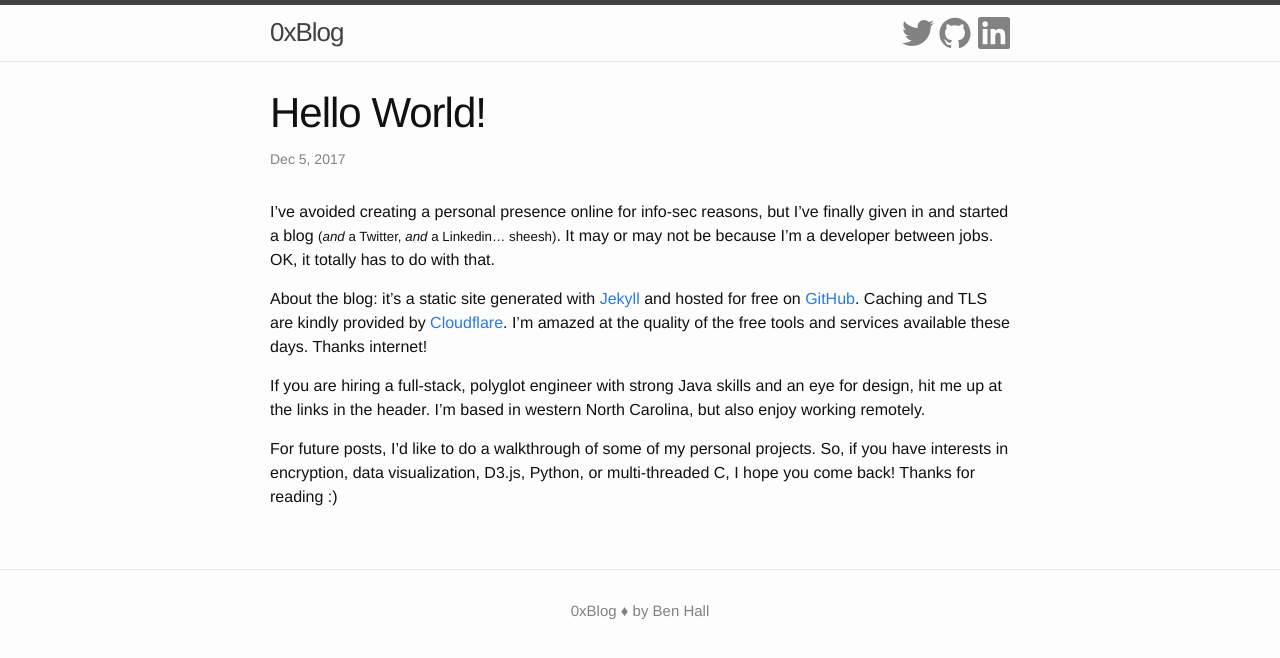
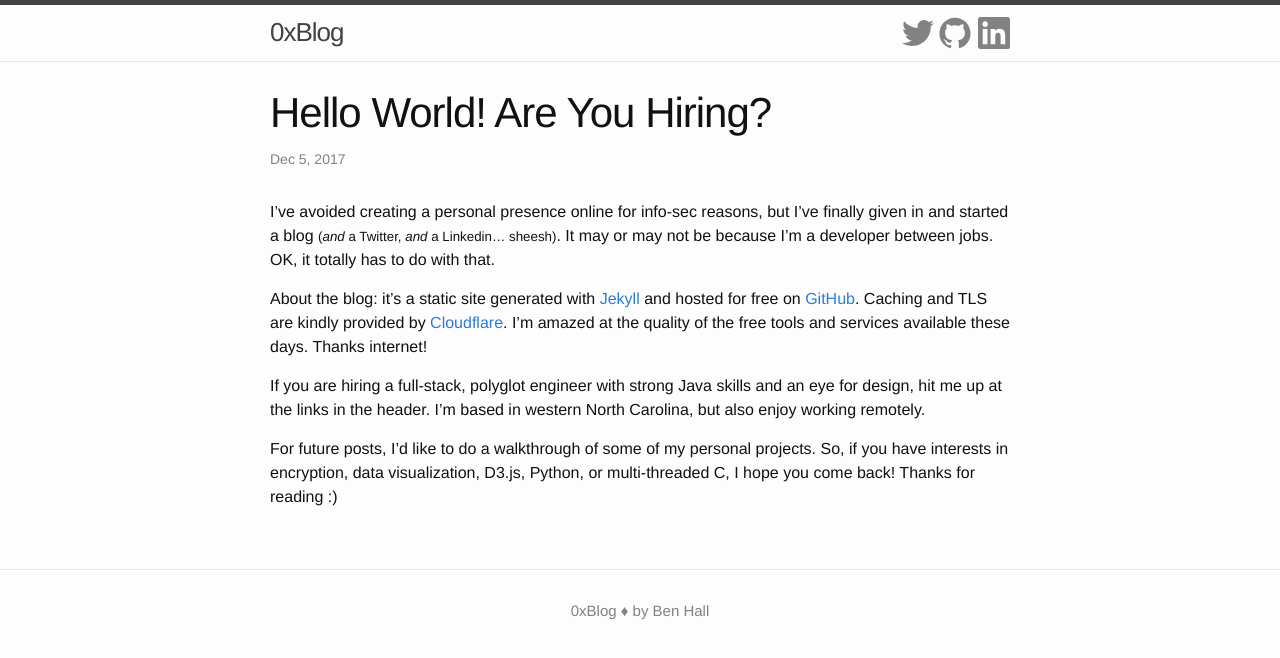
Before and after one commit to greenteadigital/greenteadigital.github.io, a Jekyll site: the page built from _posts/2017-12-05-hello-world.markdown, in a window 1280 px wide. Shown: the top 658 px of the page. Built offline with Jekyll 4.4.1, drawn with Linux system fonts in a browser that asks for light colours.

Commit message:
chnage hello world post title

```diff
--- a/_posts/2017-12-05-hello-world.markdown
+++ b/_posts/2017-12-05-hello-world.markdown
@@ -1,6 +1,6 @@
 ---
 layout: post
-title:  Hello World!
+title:  Hello World! Are You Hiring?
 date:   2017-12-05 13:33:49 -0500
 ---
 
```
